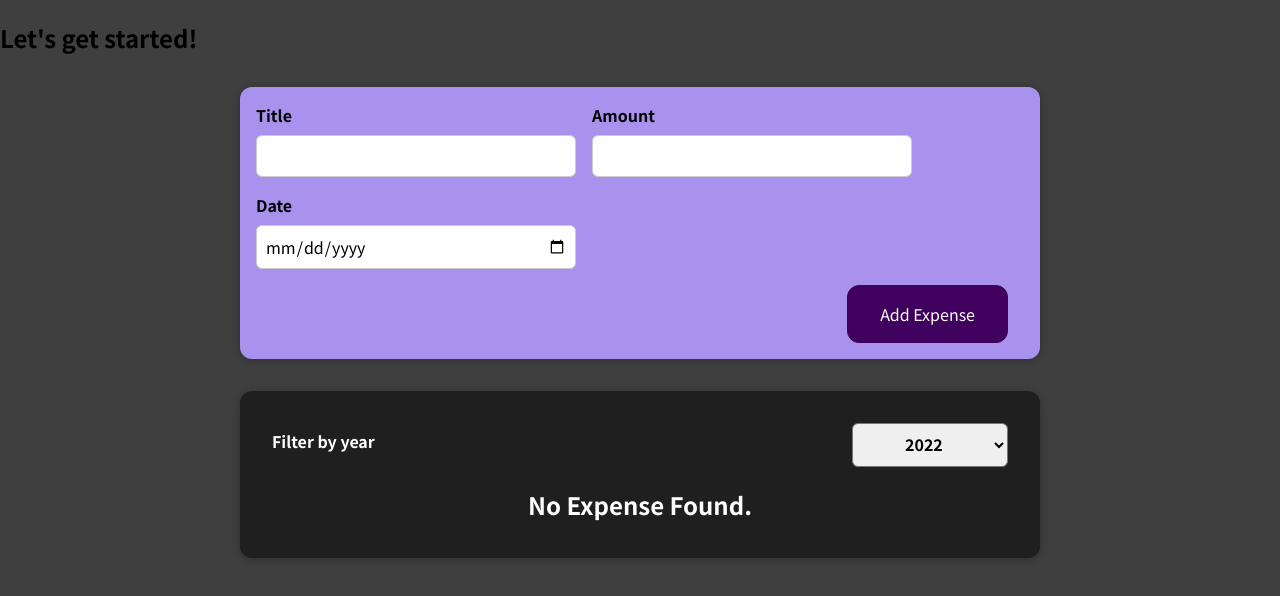
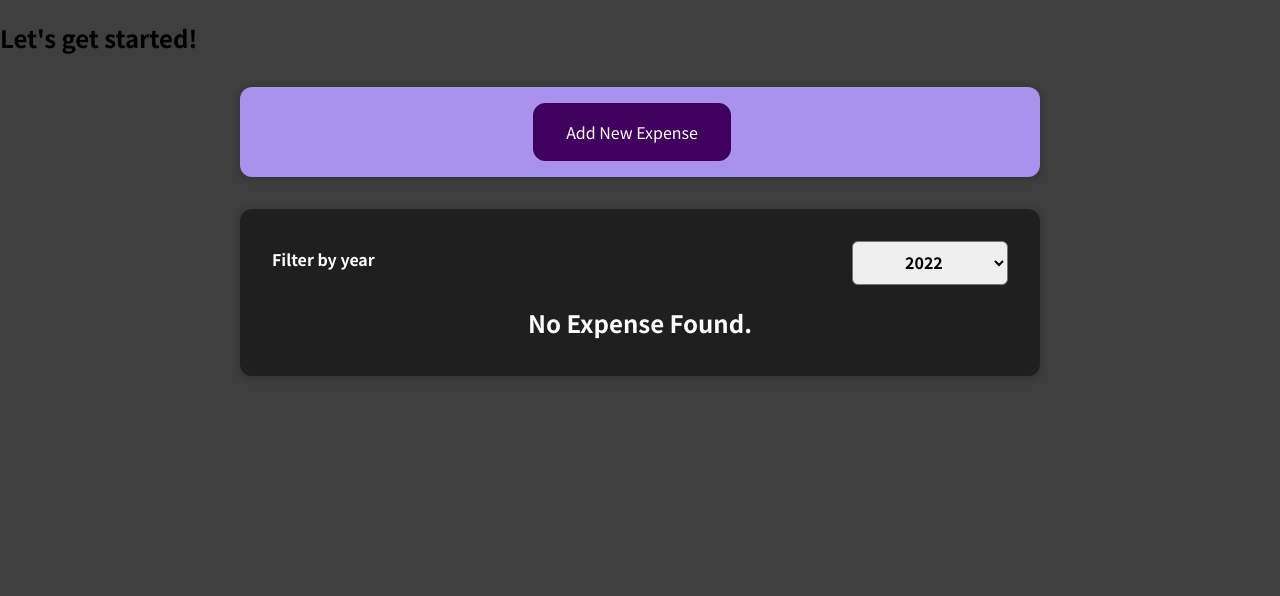
Before and after one commit to kashishahuja2002/Expense-App, a React (Create React App) app: page / in a window 1280 px wide. Shown: the top 596 px of the page. Built offline with nearby package versions, Linux system fonts and the light colour scheme.

Commit message:
Add expense form toggle

```diff
--- a/src/components/NewExpense/ExpenseForm.js
+++ b/src/components/NewExpense/ExpenseForm.js
@@ -38,18 +38,19 @@ const ExpenseForm = (props) => {
             <div className="new-expense__controls">
                 <div className="new-expense__control">
                     <label>Title</label>
-                    <input type='text' onChange={handleTitleInput} value={inputTitle} />
+                    <input type='text' onChange={handleTitleInput} value={inputTitle} required />
                 </div>
                 <div className="new-expense__control">
                     <label>Amount</label>
-                    <input type='number' min="0.01" step="0.01" onChange={handleAmountInput} value={inputAmount} />
+                    <input type='number' min="0.01" step="0.01" onChange={handleAmountInput} value={inputAmount} required />
                 </div>
                 <div className="new-expense__control">
                     <label>Date</label>
-                    <input type='date' min="2019-01-01" max="2022-12-31" onChange={handleDateInput} value={inputDate} />
+                    <input type='date' min="2019-01-01" max="2022-12-31" onChange={handleDateInput} value={inputDate} required />
                 </div>
             </div>
             <div className="new-expense__actions">
+                <button type="button" onClick={props.onCancle}>Cancle</button>
                 <button type="submit">Add Expense</button>
             </div>
         </form>
--- a/src/components/NewExpense/NewExpense.js
+++ b/src/components/NewExpense/NewExpense.js
@@ -1,15 +1,36 @@
-import React from "react";
+import React, {useState} from "react";
 import './NewExpense.css';
 import ExpenseForm from "./ExpenseForm";
 
 const NewExpense = (props) => {
+    const [formState,setFormState] = useState(false);
+
+    const handleFormState = () => {
+        setFormState(true);
+    }
+
+    const handleFormCancle = () => {
+        setFormState(false);
+    }
+
     const handleSubmitAddExpense = (inputExpense) => {
+        const inputExpenseData = {
+            ...inputExpense,
+            id: Math.random().toString()
+        }
+
         props.onNewExpense(inputExpense);
+        setFormState(false);
     }
 
     return (
         <div className="new-expense">
-            <ExpenseForm onSubmitAddExpense={handleSubmitAddExpense}></ExpenseForm>
+            {!formState && <button onClick={handleFormState}>Add New Expense</button>}
+            {formState && <ExpenseForm
+                    onSubmitAddExpense={handleSubmitAddExpense}
+                    onCancle={handleFormCancle}
+                />
+            }
         </div>
     )
 }
```
Also changed, not shown: 1 other file (tests, documents, lock files or other folders).
